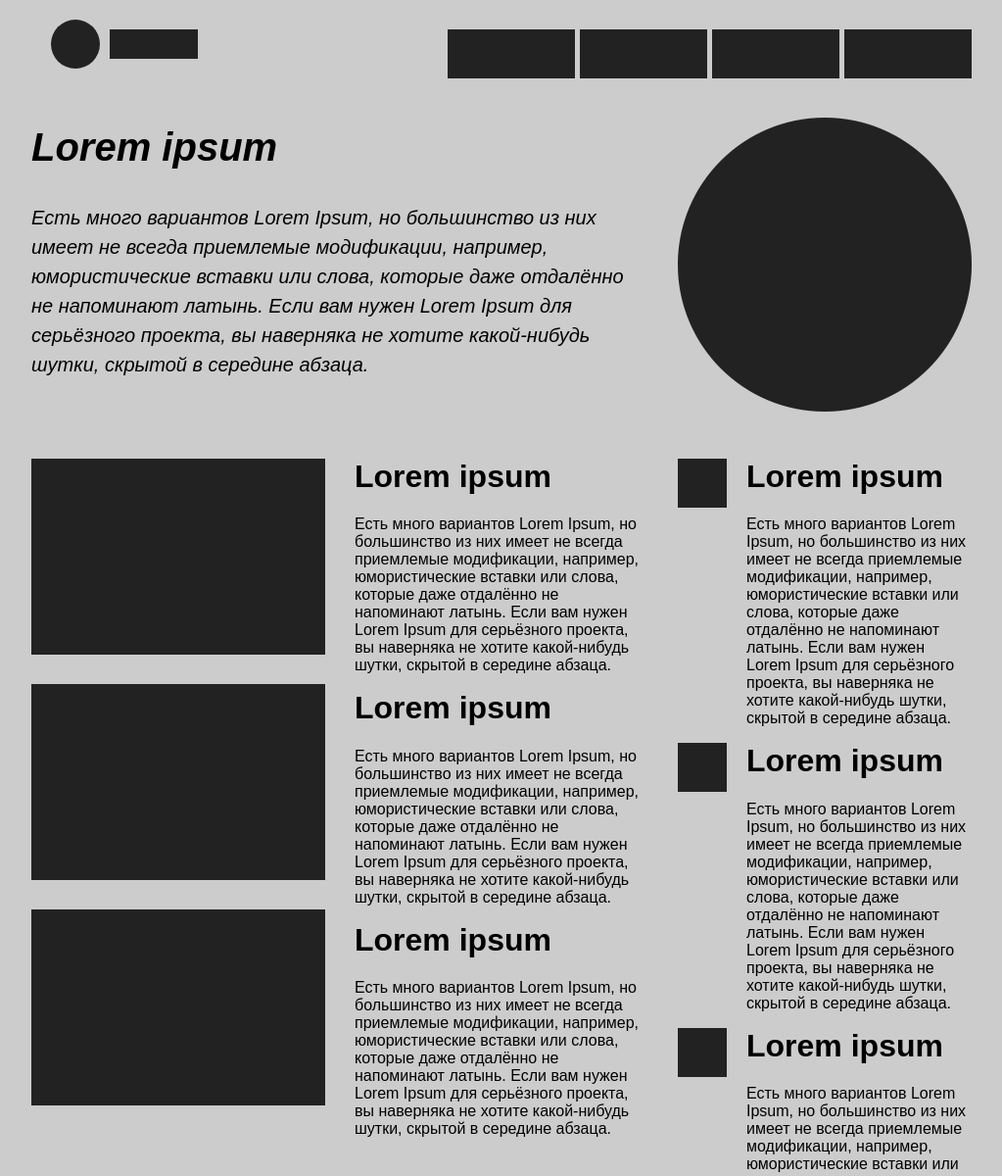
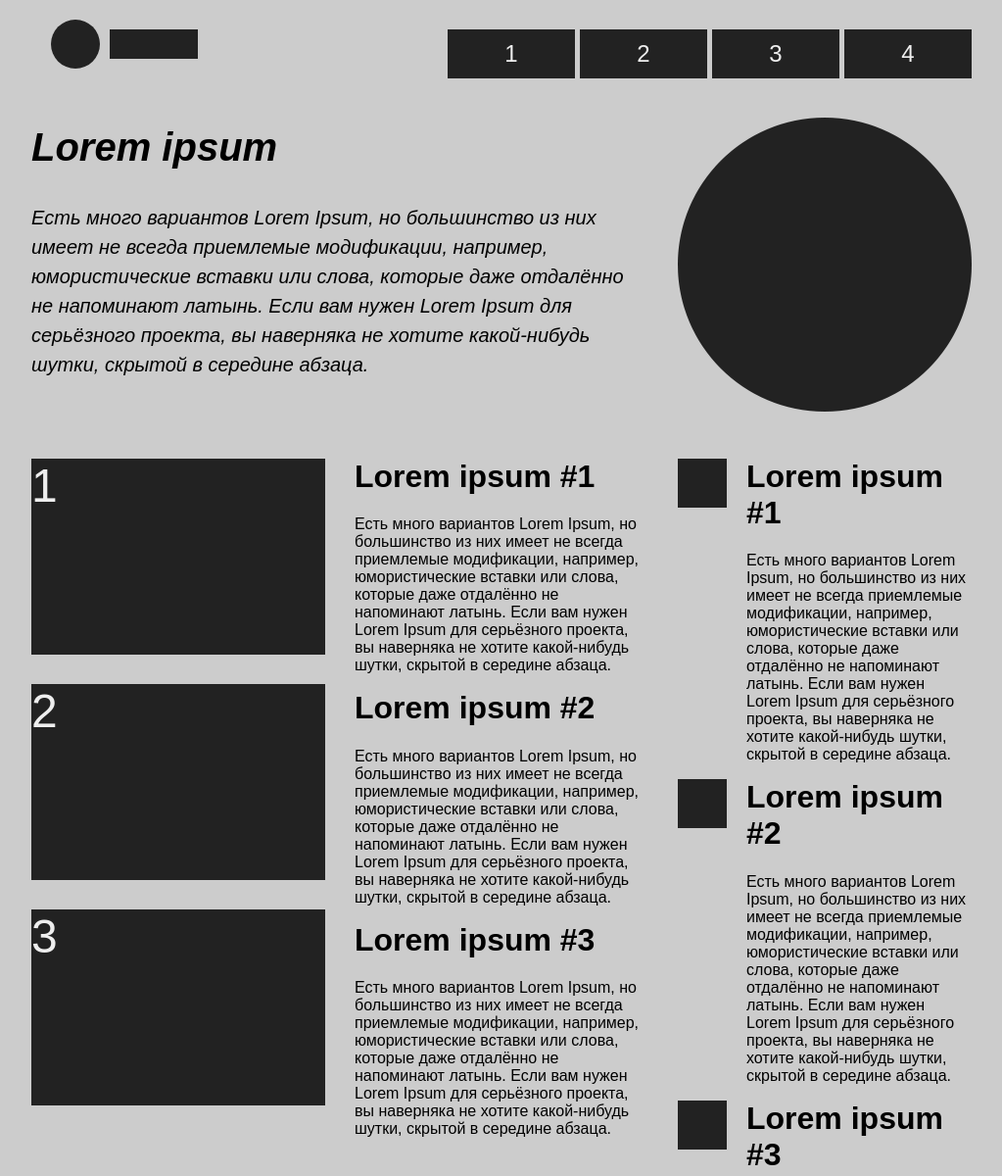
Before and after one commit to lexxcode/resdes, a plain HTML site: page tpl-4.html in a window 1280 px wide. Shown: the top 1200 px of the page at 98% size, without its empty margins (128-1151 px from the left). Drawn offline with Linux system fonts and the light colour scheme.

Commit message:
Add block numeration

```diff
--- a/css/1.css
+++ b/css/1.css
@@ -27,6 +27,8 @@ body {
 .box-base {
 	background: #222;
 	min-height: 430px;
+	font-size: 5rem;
+	color: #eee;
 	flex: auto;
 }
 .box-side {
@@ -39,6 +41,8 @@ body {
 .box-itm {
 	background: #222;
 	min-height: 200px;
+	font-size: 5rem;
+	color: #eee;
 	margin-bottom: 30px;
 	flex: auto;
 }
--- a/css/2.css
+++ b/css/2.css
@@ -38,6 +38,8 @@ body {
 .grid-itm {
 	background: #222;
 	min-height: 200px;
+	font-size: 5rem;
+	color: #eee;
 	margin: 0 10px 20px;
 	flex: 1 1 calc(33.33% - 20px);
 }
--- a/css/3.css
+++ b/css/3.css
@@ -65,9 +65,15 @@ h1 {
 	background: #222;
 	width: 130px;
 	height: 50px;
+	font-size: 1.5rem;
 	color: #eee;
+	text-decoration: none;
+	text-align: center;
 	margin: 5px 0 0 15px;
-	display: block;
+	display: -webkit-flex;
+	display: flex;
+	justify-content: center;
+	align-items: center;
 }
 .main {
 	width: 100%;
--- a/css/4.css
+++ b/css/4.css
@@ -78,9 +78,14 @@ h1 {
 	background: #222;
 	width: 130px;
 	height: 50px;
+	font-size: 1.5rem;
 	color: #eee;
+	text-decoration: none;
 	margin: 5px 0 0 5px;
-	display: block;
+	display: -webkit-flex;
+	display: flex;
+	justify-content: center;
+	align-items: center;
 }
 .main {
 	width: 100%;
@@ -127,6 +132,8 @@ h1 {
 	width: 100%;
 	min-width: 100px;
 	min-height: 200px;
+	font-size: 3rem;
+	color: #eee;
 	margin: 0 0 30px 0;
 }
 .posts {
--- a/tpl-4.html
+++ b/tpl-4.html
@@ -9,10 +9,10 @@
 	<header class="header">
 		<a href="/" class="logo">Logo</a>
 		<nav class="nav">
-			<a href="#" class="nav-itm"></a>
-			<a href="#" class="nav-itm"></a>
-			<a href="#" class="nav-itm"></a>
-			<a href="#" class="nav-itm"></a>
+			<a href="#" class="nav-itm">1</a>
+			<a href="#" class="nav-itm">2</a>
+			<a href="#" class="nav-itm">3</a>
+			<a href="#" class="nav-itm">4</a>
 		</nav>
 	</header>
 	<main class="main">
@@ -28,22 +28,22 @@
 
 		<div class="content">
 			<div class="banners">
-				<div class="banner"></div>
-				<div class="banner"></div>
-				<div class="banner"></div>
+				<div class="banner">1</div>
+				<div class="banner">2</div>
+				<div class="banner">3</div>
 			</div>
 
 			<div class="posts">
 				<div class="post">
-					<h1 class="post-title">Lorem ipsum</h1>
+					<h1 class="post-title">Lorem ipsum #1</h1>
 					<p>Есть много вариантов Lorem Ipsum, но большинство из них имеет не всегда приемлемые модификации, например, юмористические вставки или слова, которые даже отдалённо не напоминают латынь. Если вам нужен Lorem Ipsum для серьёзного проекта, вы наверняка не хотите какой-нибудь шутки, скрытой в середине абзаца.</p>
 				</div>
 				<div class="post">
-					<h1 class="post-title">Lorem ipsum</h1>
+					<h1 class="post-title">Lorem ipsum #2</h1>
 					<p>Есть много вариантов Lorem Ipsum, но большинство из них имеет не всегда приемлемые модификации, например, юмористические вставки или слова, которые даже отдалённо не напоминают латынь. Если вам нужен Lorem Ipsum для серьёзного проекта, вы наверняка не хотите какой-нибудь шутки, скрытой в середине абзаца.</p>
 				</div>
 				<div class="post">
-					<h1 class="post-title">Lorem ipsum</h1>
+					<h1 class="post-title">Lorem ipsum #3</h1>
 					<p>Есть много вариантов Lorem Ipsum, но большинство из них имеет не всегда приемлемые модификации, например, юмористические вставки или слова, которые даже отдалённо не напоминают латынь. Если вам нужен Lorem Ipsum для серьёзного проекта, вы наверняка не хотите какой-нибудь шутки, скрытой в середине абзаца.</p>
 				</div>
 			</div>
@@ -54,7 +54,7 @@
 						<div class="comment-avatar"></div>
 					</div>
 					<div class="comment-base">
-						<h1 class="comment-title">Lorem ipsum</h1>
+						<h1 class="comment-title">Lorem ipsum #1</h1>
 						<p>Есть много вариантов Lorem Ipsum, но большинство из них имеет не всегда приемлемые модификации, например, юмористические вставки или слова, которые даже отдалённо не напоминают латынь. Если вам нужен Lorem Ipsum для серьёзного проекта, вы наверняка не хотите какой-нибудь шутки, скрытой в середине абзаца.</p>
 					</div>
 				</div>
@@ -63,7 +63,7 @@
 						<div class="comment-avatar"></div>
 					</div>
 					<div class="comment-base">
-						<h1 class="comment-title">Lorem ipsum</h1>
+						<h1 class="comment-title">Lorem ipsum #2</h1>
 						<p>Есть много вариантов Lorem Ipsum, но большинство из них имеет не всегда приемлемые модификации, например, юмористические вставки или слова, которые даже отдалённо не напоминают латынь. Если вам нужен Lorem Ipsum для серьёзного проекта, вы наверняка не хотите какой-нибудь шутки, скрытой в середине абзаца.</p>
 					</div>
 				</div>
@@ -72,7 +72,7 @@
 						<div class="comment-avatar"></div>
 					</div>
 					<div class="comment-base">
-						<h1 class="comment-title">Lorem ipsum</h1>
+						<h1 class="comment-title">Lorem ipsum #3</h1>
 						<p>Есть много вариантов Lorem Ipsum, но большинство из них имеет не всегда приемлемые модификации, например, юмористические вставки или слова, которые даже отдалённо не напоминают латынь. Если вам нужен Lorem Ipsum для серьёзного проекта, вы наверняка не хотите какой-нибудь шутки, скрытой в середине абзаца.</p>
 					</div>
 				</div>
```
Also changed, not shown: css/5.css (+14 -0 lines), tpl-1.html (+3 -3 lines), tpl-2.html (+6 -6 lines), tpl-3.html (+7 -7 lines), tpl-5.html (+5 -5 lines).
